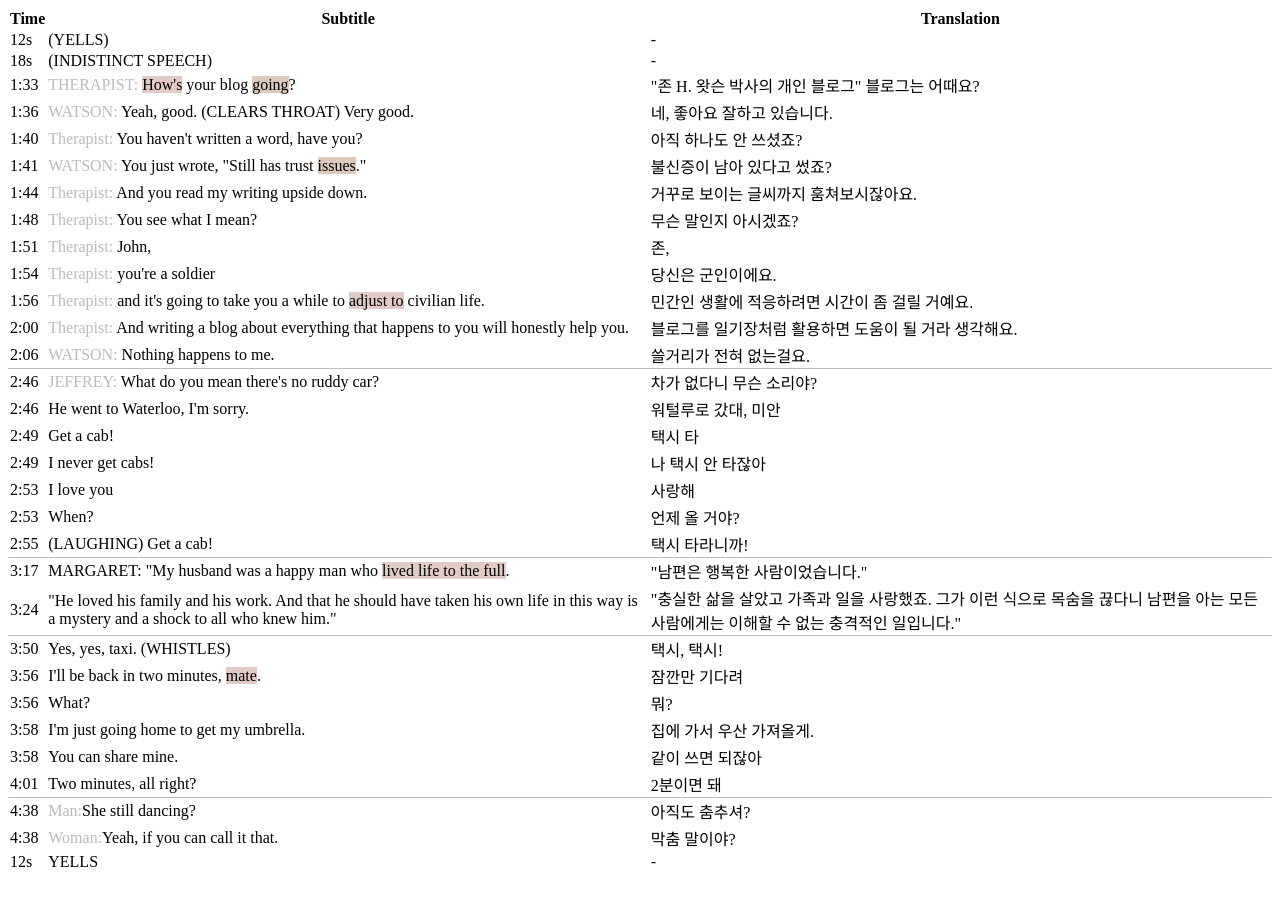
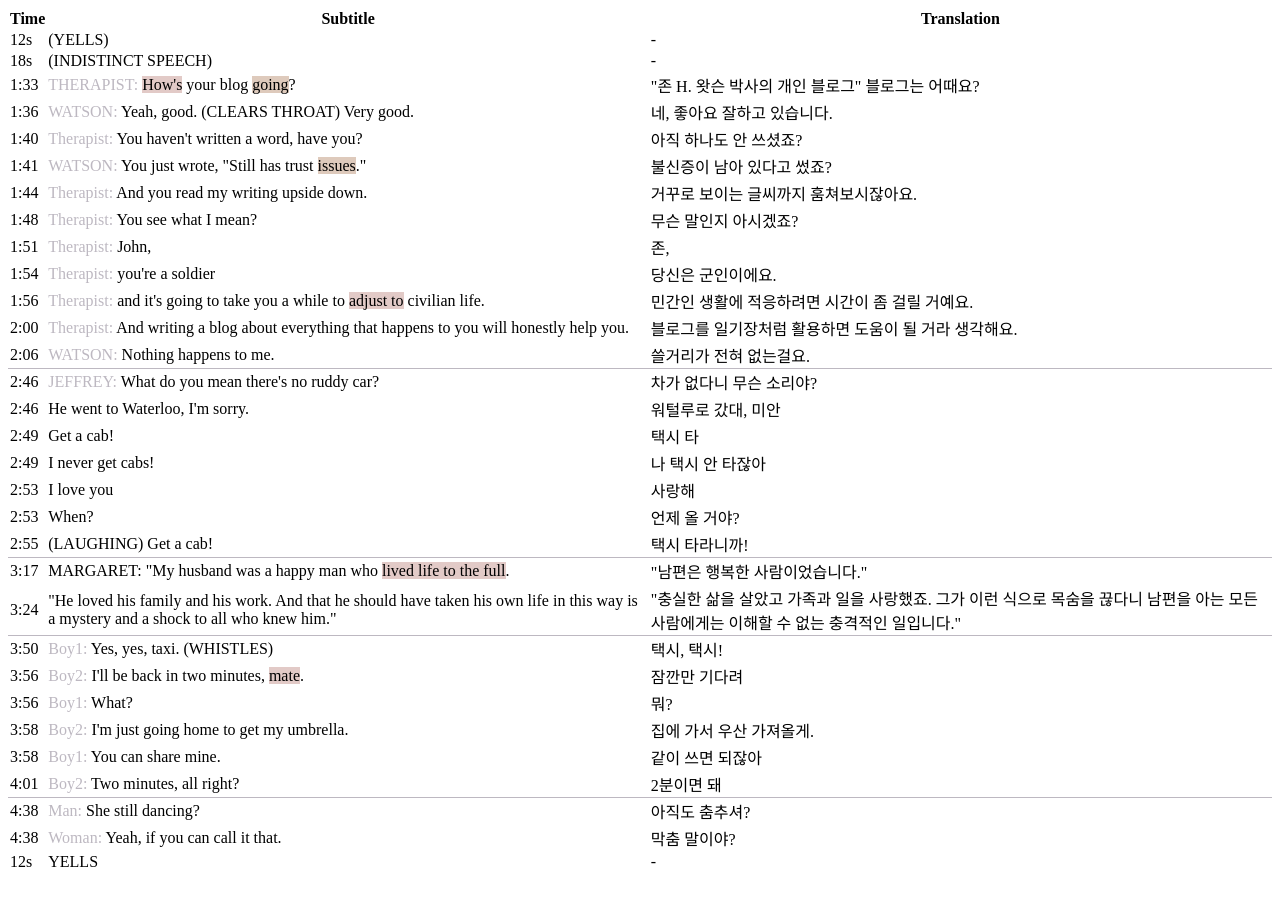
Before and after one commit to finddme/finddme.github.io, a Jekyll site: the page built from _posts/2020-12-02-Sherlock1.md, in a window 1280 px wide. Built offline with Jekyll 4.4.1, drawn with Linux system fonts in a browser that asks for light colours.

Commit message:
Update 2020-12-02-Sherlock1.md

```diff
--- a/_posts/2020-12-02-Sherlock1.md
+++ b/_posts/2020-12-02-Sherlock1.md
@@ -39,14 +39,14 @@ tag: English
        <tr><td class="line">2:55</td><td class="line">(LAUGHING) Get a cab!</td><td class="line">택시 타라니까!</td></tr>
        <tr><td>3:17</td><td>MARGARET: "My husband was a happy man who <span style="background-color:#E2CAC7">lived life to the full</span>. </td><td>"남편은 행복한 사람이었습니다."</td></tr>
        <tr><td class="line">3:24</td><td class="line">"He loved his family and his work. And that he should have taken his own life in this way is a mystery and a shock to all who knew him."</td><td class="line">"충실한 삶을 살았고 가족과 일을 사랑했죠. 그가 이런 식으로 목숨을 끊다니 남편을 아는 모든 사람에게는 이해할 수 없는 충격적인 일입니다."</td></tr>
-       <tr><td>3:50</td><td>Yes, yes, taxi. (WHISTLES)</td><td>택시, 택시!</td></tr>
-       <tr><td>3:56</td><td>I'll be back in two minutes, <span style="background-color:#E2CAC7">mate</span>.</td><td>잠깐만 기다려</td></tr>
-       <tr><td>3:56</td><td>What?</td><td>뭐?</td></tr>
-       <tr><td>3:58</td><td>I'm just going home to get my umbrella.</td><td>집에 가서 우산 가져올게.</td></tr>
-       <tr><td>3:58</td><td>You can share mine.</td><td>같이 쓰면 되잖아</td></tr>
-       <tr><td class="line">4:01</td><td class="line">Two minutes, all right?</td><td class="line">2분이면 돼</td></tr>
-       <tr><td>4:38</td><td><span style="color:#BDB8C1">Man:</span>She still dancing?</td><td>아직도 춤추셔?</td></tr>
-       <tr><td>4:38</td><td><span style="color:#BDB8C1">Woman:</span>Yeah, if you can call it that.</td><td>막춤 말이야?</td></tr>
+       <tr><td>3:50</td><td><span style="color:#BDB8C1">Boy1:</span> Yes, yes, taxi. (WHISTLES)</td><td>택시, 택시!</td></tr>
+       <tr><td>3:56</td><td><span style="color:#BDB8C1">Boy2:</span> I'll be back in two minutes, <span style="background-color:#E2CAC7">mate</span>.</td><td>잠깐만 기다려</td></tr>
+       <tr><td>3:56</td><td><span style="color:#BDB8C1">Boy1:</span> What?</td><td>뭐?</td></tr>
+       <tr><td>3:58</td><td><span style="color:#BDB8C1">Boy2:</span> I'm just going home to get my umbrella.</td><td>집에 가서 우산 가져올게.</td></tr>
+       <tr><td>3:58</td><td><span style="color:#BDB8C1">Boy1:</span> You can share mine.</td><td>같이 쓰면 되잖아</td></tr>
+       <tr><td class="line">4:01</td><td class="line"><span style="color:#BDB8C1">Boy2:</span> Two minutes, all right?</td><td class="line">2분이면 돼</td></tr>
+       <tr><td>4:38</td><td><span style="color:#BDB8C1">Man:</span> She still dancing?</td><td>아직도 춤추셔?</td></tr>
+       <tr><td>4:38</td><td><span style="color:#BDB8C1">Woman:</span> Yeah, if you can call it that.</td><td>막춤 말이야?</td></tr>
        <tr><td>12s</td><td>YELLS</td><td>-</td></tr>
      </table>
  </body>
```
